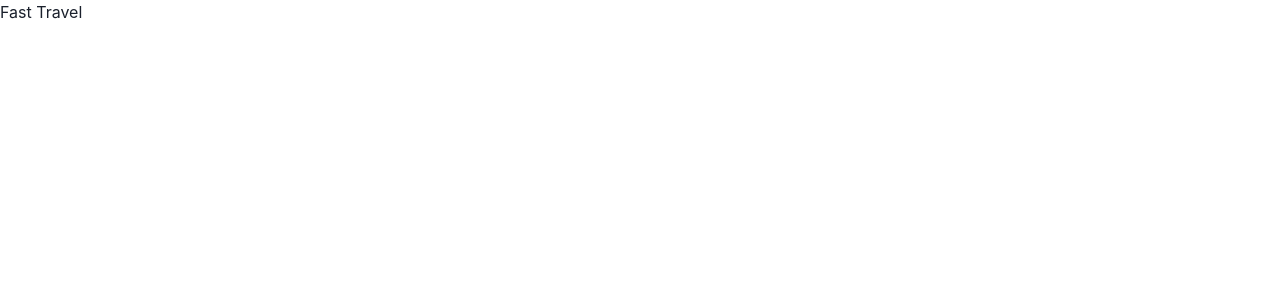
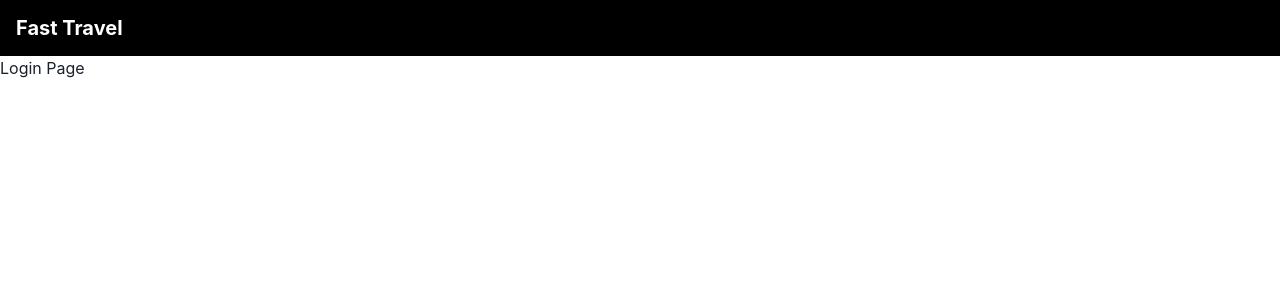
Before and after one commit to princePauloseCapgemini/FastTravelUI, a React (Vite) app: page /login in a window 1280 px wide. Shown: the top 300 px of the page. Built offline with nearby package versions, Linux system fonts and the light colour scheme.

Commit message:
define routes

```diff
--- a/package.json
+++ b/package.json
@@ -14,8 +14,10 @@
     "@chakra-ui/react": "^2.6.1",
     "@emotion/react": "^11.10.8",
     "@emotion/styled": "^11.10.8",
+    "@types/js-cookie": "^3.0.3",
     "framer-motion": "^10.12.7",
     "graphql": "^16.6.0",
+    "js-cookie": "^3.0.5",
     "react": "^18.2.0",
     "react-dom": "^18.2.0",
     "react-router-dom": "^6.11.1"
--- a/src/App.tsx
+++ b/src/App.tsx
@@ -1,9 +1,14 @@
-import { Box, Text } from "@chakra-ui/react";
+import { Box } from "@chakra-ui/react";
+import { BrowserRouter } from "react-router-dom";
+
+import Router from "./routes";
 
 function App() {
   return (
     <Box>
-      <Text>Fast Travel</Text>
+      <BrowserRouter>
+        <Router />
+      </BrowserRouter>
     </Box>
   );
 }
--- /dev/null
+++ b/src/components/EntryProvider.tsx
@@ -0,0 +1,12 @@
+import Cookies from "js-cookie";
+import { Navigate } from "react-router-dom";
+
+export default function EntryProvider() {
+  const jwt = Cookies.get("jwt");
+
+  if (jwt) {
+    return <Navigate to="/dashboard" replace={true} />;
+  }
+
+  return <Navigate to="/login" replace={true} />;
+}
--- /dev/null
+++ b/src/components/Layout.tsx
@@ -0,0 +1,21 @@
+import { FC } from "react";
+
+import { Box, Flex, Heading } from "@chakra-ui/react";
+
+interface LayoutProps {
+  title: string;
+  children: JSX.Element | JSX.Element[];
+  rightElement?: JSX.Element | JSX.Element[];
+}
+
+export const Layout: FC<LayoutProps> = ({ rightElement, title, children }) => {
+  return (
+    <Box>
+      <Flex bgColor="black" p="4" dir="row" justifyContent="space-between">
+        <Heading size="md" color="white">{title}</Heading>
+        {rightElement ? rightElement : null}
+      </Flex>
+      {children}
+    </Box>
+  );
+};
--- /dev/null
+++ b/src/components/NotFound.tsx
@@ -0,0 +1,16 @@
+import { Box, Text } from "@chakra-ui/react";
+
+export default function NotFound() {
+  return (
+    <Box
+      height="100vh"
+      display="flex"
+      justifyContent="center"
+      alignItems="center"
+    >
+      <Text fontWeight="bold" fontSize="lg">
+        Page Not Found!
+      </Text>
+    </Box>
+  );
+}
--- /dev/null
+++ b/src/pages/login/item.tsx
@@ -0,0 +1,5 @@
+import { Box } from "@chakra-ui/react";
+
+export default function Login() {
+  return <Box>Login Page</Box>;
+}
--- /dev/null
+++ b/src/pages/signup/item.tsx
@@ -0,0 +1,5 @@
+import { Box } from "@chakra-ui/react";
+
+export default function Signup() {
+  return <Box>Signup Page</Box>;
+}
--- /dev/null
+++ b/src/routes.tsx
@@ -0,0 +1,36 @@
+import { Routes, Route } from "react-router-dom";
+
+import EntryProvider from "./components/EntryProvider";
+import { Layout } from "./components/Layout";
+import NotFound from "./components/NotFound";
+import Login from "./pages/login/item";
+import Signup from "./pages/signup/item";
+
+interface RouteProps {
+  element: JSX.Element | JSX.Element[];
+}
+
+function Router() {
+  const UnRestrictedRoute = ({ element }: RouteProps) => {
+    return <Layout title="Fast Travel">{element}</Layout>;
+  };
+
+  return (
+    <Routes>
+      <Route path="/" element={<EntryProvider />} />
+
+      <Route
+        path="/login"
+        element={<UnRestrictedRoute element={<Login />} />}
+      />
+      <Route
+        path="/signup"
+        element={<UnRestrictedRoute element={<Signup />} />}
+      />
+
+      <Route path="*" element={<NotFound />} />
+    </Routes>
+  );
+}
+
+export default Router;
```
Also changed, not shown: 1 other file (tests, documents, lock files or other folders).
